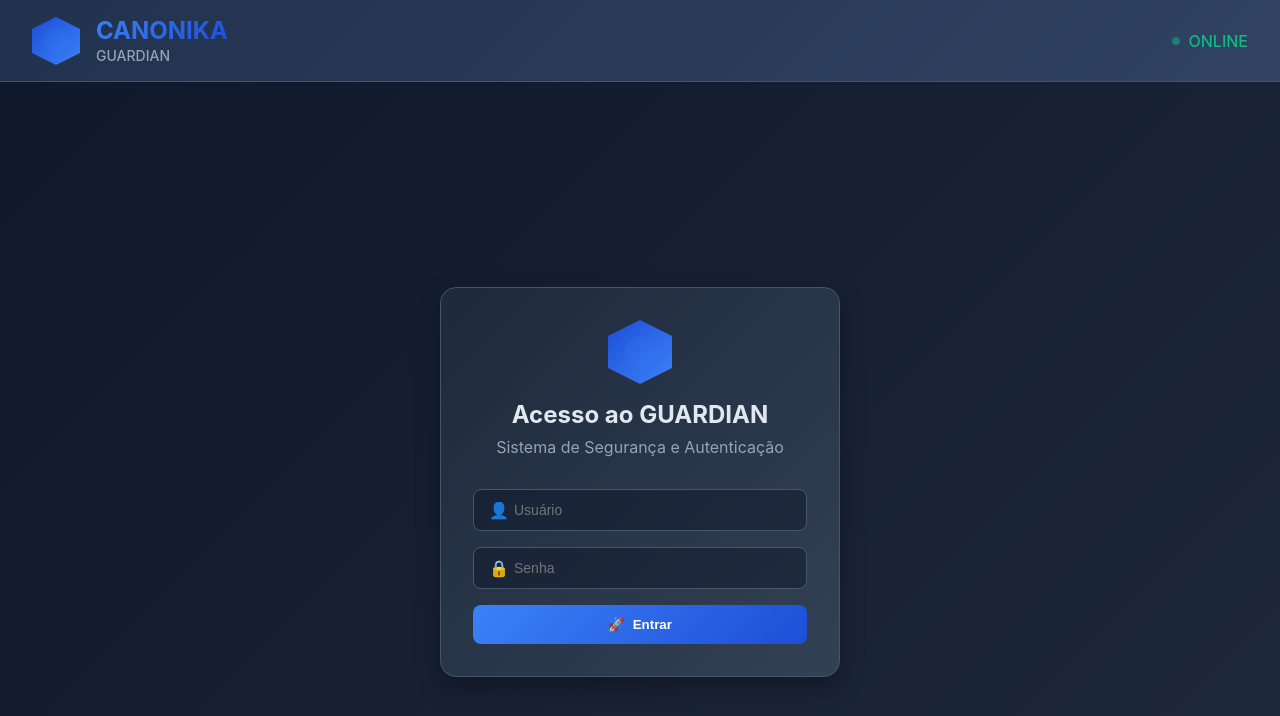
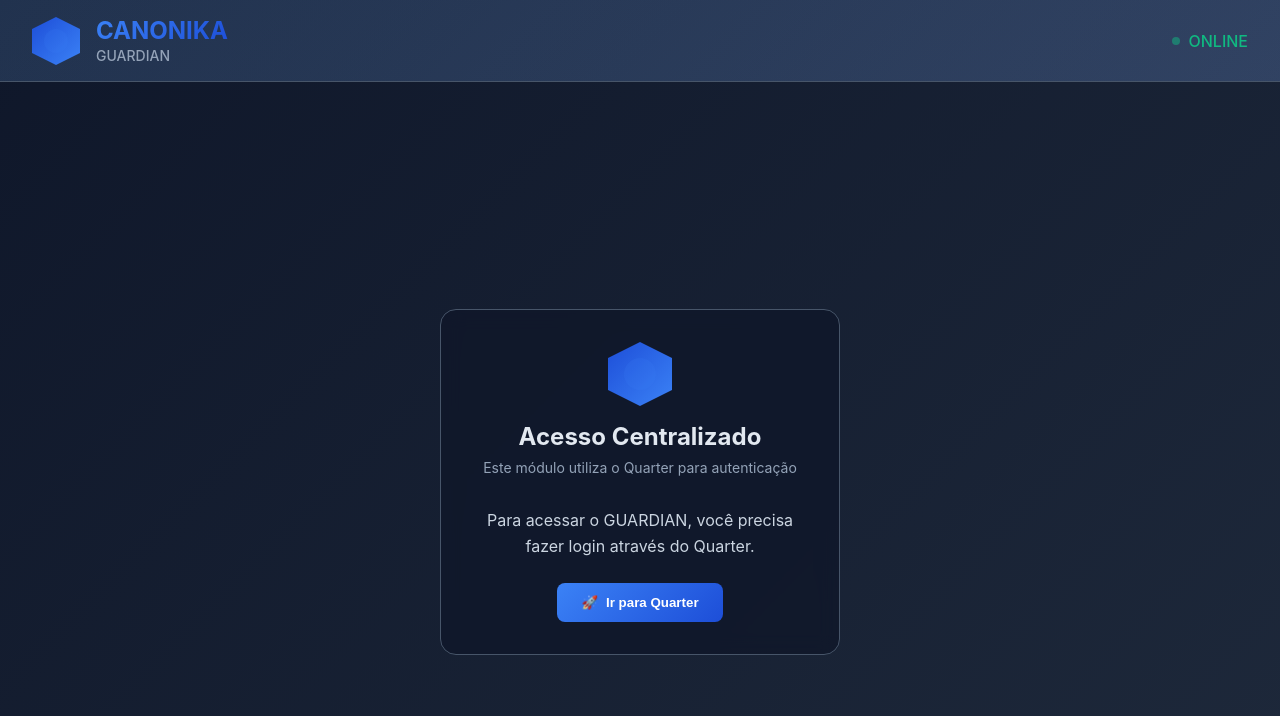
Before and after one commit to aixyzdata/guardian, a Vue app in the folder web/: page / in a window 1280 px wide. Shown: the top 716 px of the page. Built offline with nearby package versions, Linux system fonts and the light colour scheme.

Commit message:
feat: unifica login - todos os módulos redirecionam para Quarter

```diff
--- a/web/src/App.vue
+++ b/web/src/App.vue
@@ -1,6 +1,7 @@
 <template>
   <MasterPage
     :serviceConfig="serviceConfig"
+    :hasLogin="false"
     @view-changed="handleViewChange"
     @login="handleLogin"
     @logout="handleLogout"
--- a/web/src/components/MasterPage.vue
+++ b/web/src/components/MasterPage.vue
@@ -109,7 +109,7 @@
       <!-- Conteúdo principal -->
       <main :class="['canonika-main', { 'sidebar-collapsed': sidebarCollapsed }]">
         <!-- Tela de login -->
-        <div v-if="!user" class="login-container">
+        <div v-if="!user && hasLogin" class="login-container">
           <div class="login-card">
             <div class="login-header">
               <div class="login-logo">
@@ -151,6 +151,26 @@
           </div>
         </div>
 
+        <!-- Redirecionamento para Quarter -->
+        <div v-if="!user && !hasLogin" class="quarter-redirect">
+          <div class="redirect-card">
+            <div class="redirect-header">
+              <div class="redirect-logo">
+                <div class="logo-hexagon-large"></div>
+                <div class="logo-pulse-large"></div>
+              </div>
+              <h2 class="redirect-title">Acesso Centralizado</h2>
+              <p class="redirect-subtitle">Este módulo utiliza o Quarter para autenticação</p>
+            </div>
+            <div class="redirect-content">
+              <p>Para acessar o {{ serviceConfig.name }}, você precisa fazer login através do Quarter.</p>
+              <button @click="redirectToQuarter" class="redirect-btn">
+                <span>🚀</span> Ir para Quarter
+              </button>
+            </div>
+          </div>
+        </div>
+
         <!-- Conteúdo do serviço -->
         <div v-else class="service-content">
           <slot></slot>
@@ -173,6 +193,10 @@ export default {
         iconClass: 'icon-default',
         menuItems: []
       })
+    },
+    hasLogin: {
+      type: Boolean,
+      default: false
     }
   },
   data() {
@@ -209,6 +233,9 @@ export default {
     logout() {
       this.user = null
       this.$emit('logout')
+    },
+    redirectToQuarter() {
+      window.location.href = 'http://localhost:3704'
     }
   },
   mounted() {
@@ -645,6 +672,98 @@ export default {
   width: 100%;
 }
 
+/* Estilos para redirecionamento Quarter */
+.quarter-redirect {
+  display: flex;
+  justify-content: center;
+  align-items: center;
+  min-height: calc(100vh - 4rem);
+  padding: 2rem;
+}
+
+.redirect-card {
+  background: rgba(15, 23, 42, 0.8);
+  border: 1px solid #475569;
+  border-radius: 1rem;
+  padding: 2rem;
+  max-width: 400px;
+  text-align: center;
+  backdrop-filter: blur(10px);
+}
+
+.redirect-header {
+  margin-bottom: 2rem;
+}
+
+.redirect-logo {
+  position: relative;
+  width: 4rem;
+  height: 4rem;
+  margin: 0 auto 1rem;
+}
+
+.logo-hexagon-large {
+  width: 100%;
+  height: 100%;
+  background: linear-gradient(135deg, #3b82f6 0%, #1d4ed8 100%);
+  clip-path: polygon(50% 0%, 100% 25%, 100% 75%, 50% 100%, 0% 75%, 0% 25%);
+  animation: rotate 10s linear infinite;
+}
+
+.logo-pulse-large {
+  position: absolute;
+  top: 50%;
+  left: 50%;
+  transform: translate(-50%, -50%);
+  width: 2rem;
+  height: 2rem;
+  background: rgba(59, 130, 246, 0.3);
+  border-radius: 50%;
+  animation: pulse 2s ease-in-out infinite;
+}
+
+.redirect-title {
+  font-size: 1.5rem;
+  font-weight: 700;
+  color: #e2e8f0;
+  margin: 0 0 0.5rem;
+}
+
+.redirect-subtitle {
+  color: #94a3b8;
+  font-size: 0.875rem;
+  margin: 0;
+}
+
+.redirect-content {
+  margin-top: 1.5rem;
+}
+
+.redirect-content p {
+  color: #cbd5e1;
+  margin-bottom: 1.5rem;
+  line-height: 1.6;
+}
+
+.redirect-btn {
+  background: linear-gradient(135deg, #3b82f6 0%, #1d4ed8 100%);
+  border: none;
+  color: white;
+  padding: 0.75rem 1.5rem;
+  border-radius: 0.5rem;
+  font-weight: 600;
+  cursor: pointer;
+  transition: all 0.2s ease;
+  display: inline-flex;
+  align-items: center;
+  gap: 0.5rem;
+}
+
+.redirect-btn:hover {
+  transform: translateY(-1px);
+  box-shadow: 0 4px 12px rgba(59, 130, 246, 0.3);
+}
+
 /* Animações */
 @keyframes rotate {
   from { transform: rotate(0deg); }
```
